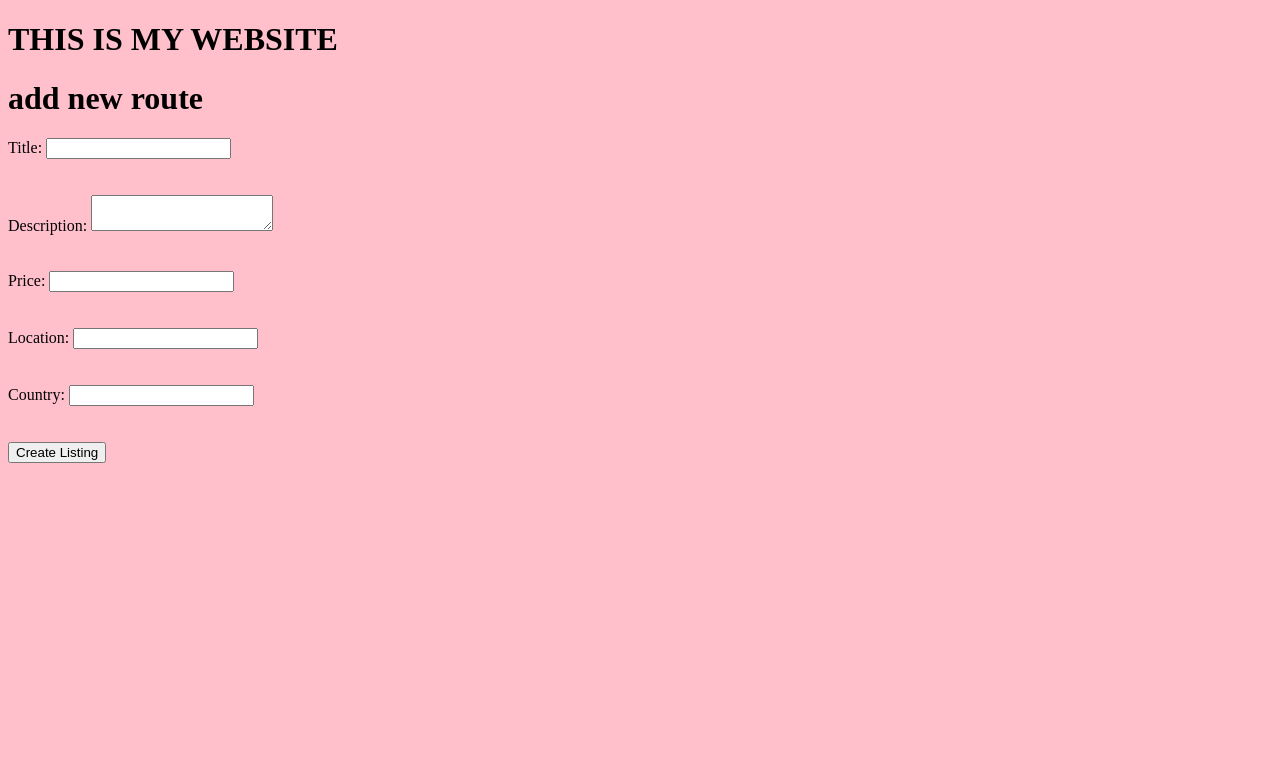
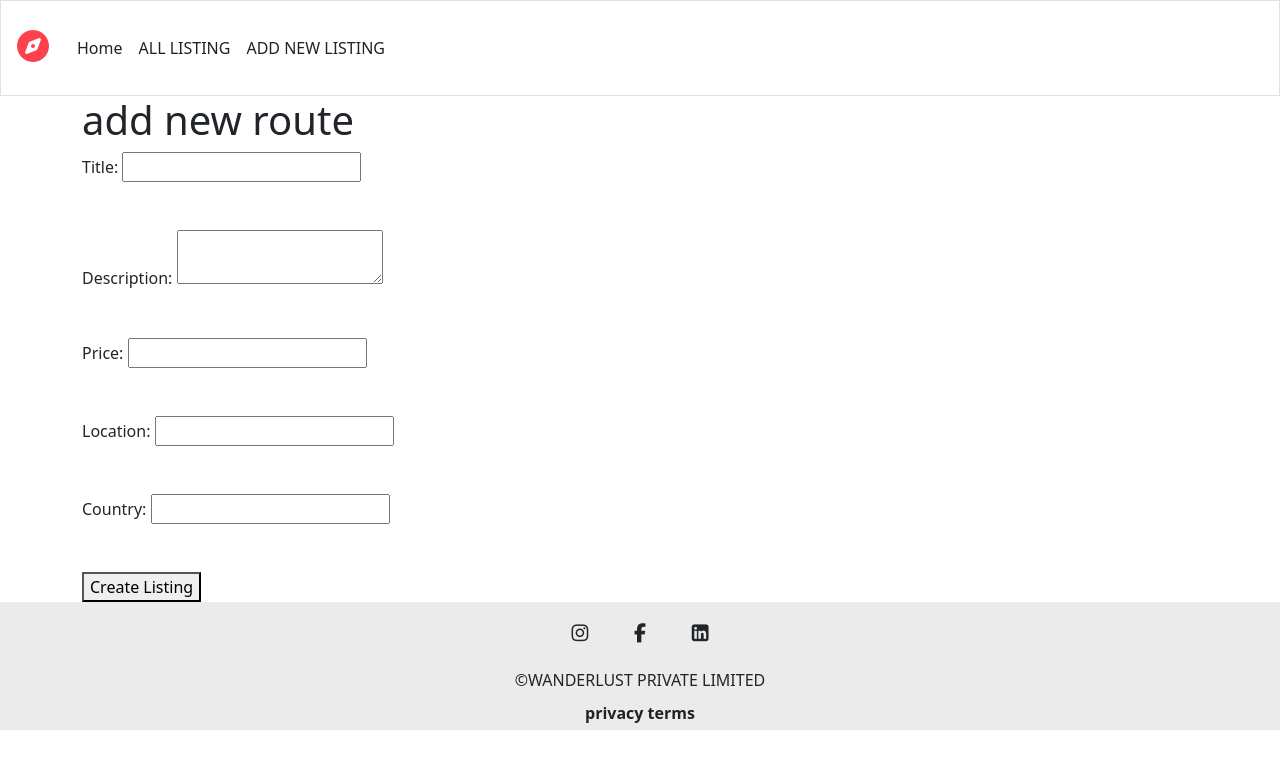
Before and after one commit to Shriyash06/TRUSTNEST, a Node server app: template views/new.ejs in a window 1280 px wide. Shown: the top 769 px of the page. Run offline with Node 20, Linux system fonts and the light colour scheme; the template is opened without the code that fills it, so the values that code supplies are empty; some libraries are stand-ins or nearby versions.

Commit message:
adding styling header/footer

```diff
--- /dev/null
+++ b/views/includes/footer.ejs
@@ -0,0 +1,15 @@
+<footer>
+    <div class="f-info">
+    <div class="f-info-social">
+        <i class="fa-brands fa-instagram"></i>
+        <i class="fa-brands fa-facebook-f"></i>
+        <i class="fa-brands fa-square-linkedin"></i>
+
+    </div>
+    <div>  &copy;WANDERLUST PRIVATE LIMITED</div>
+    <div class="f-info-links">
+        <a href = "/privacy">privacy</a>
+        <a href = "/terms">terms</a>
+    </div>
+</div>
+</footer>
--- /dev/null
+++ b/views/includes/navbar.ejs
@@ -0,0 +1,16 @@
+<nav class="navbar navbar-expand-md bg-body-light border - bottom sticky-top" >
+  <div class="container-fluid">
+    <a class="navbar-brand" href="/"><i class="fa-solid fa-compass"></i></a>
+    <button class="navbar-toggler" type="button" data-bs-toggle="collapse" data-bs-target="#navbarNavAltMarkup" aria-controls="navbarNavAltMarkup" aria-expanded="false" aria-label="Toggle navigation">
+      <span class="navbar-toggler-icon"></span>
+    </button>
+    <div class="collapse navbar-collapse" id="navbarNavAltMarkup">
+      <div class="navbar-nav">
+        <a class="nav-link active"  href="/">Home</a>
+        <a class="nav-link" href="/visting">ALL LISTING</a>
+        <a class="nav-link" href="/visting/new">ADD NEW LISTING</a>
+
+      </div>
+    </div>
+  </div>
+</nav>
--- a/views/layouts/bolierplate.ejs
+++ b/views/layouts/bolierplate.ejs
@@ -5,13 +5,18 @@
     <meta name="viewport" content="width=device-width, initial-scale=1.0">
     <title>bolierpalte</title>
     <link rel="stylesheet" href="/css/style.css">
+    <link href="https://cdn.jsdelivr.net/npm/bootstrap@5.3.7/dist/css/bootstrap.min.css" rel="stylesheet" integrity="sha384-LN+7fdVzj6u52u30Kp6M/trliBMCMKTyK833zpbD+pXdCLuTusPj697FH4R/5mcr" crossorigin="anonymous">
+
+    <link rel="stylesheet" href="https://cdnjs.cloudflare.com/ajax/libs/font-awesome/7.0.0/css/all.min.css" integrity="sha512-DxV+EoADOkOygM4IR9yXP8Sb2qwgidEmeqAEmDKIOfPRQZOWbXCzLC6vjbZyy0vPisbH2SyW27+ddLVCN+OMzQ==" crossorigin="anonymous" referrerpolicy="no-referrer" />
 </head>
 <body>
-    <h1> THIS IS MY WEBSITE</h1>
+  <%- include("../includes/navbar.ejs") %>
     <div class="container"><%- body%>
     </div>
+     <%- include("../includes/footer.ejs") %>
 
 
 
+    <script src="https://cdn.jsdelivr.net/npm/bootstrap@5.3.7/dist/js/bootstrap.bundle.min.js" integrity="sha384-ndDqU0Gzau9qJ1lfW4pNLlhNTkCfHzAVBReH9diLvGRem5+R9g2FzA8ZGN954O5Q" crossorigin="anonymous"></script>
 </body>
 </html>
--- a/views/public/css/style.css
+++ b/views/public/css/style.css
@@ -1,3 +1,48 @@
 body{
     background-color: pink;
 }
+.navbar{
+    height: 6rem;
+    background-color: white;
+}
+.fa-compass{
+    color: #fe424d;
+    font-size: 2rem;
+
+
+}
+.nav-link{
+    color: #222222 !important;
+
+
+}
+.f-info-links a {
+    text-decoration: none;
+  color: #222222;
+  font-weight: bold;
+
+}
+.f-info-links a:hover{
+    text-decoration: underline;
+    color: blue;
+}
+.f-info{
+    display: flex;
+    height: 8rem;
+    background-color: #ebebeb;
+    flex-wrap: wrap;
+    justify-content: center;
+    align-items: center;
+    align-items: space-evenly;
+    text-align: center;
+}
+.f-info-social{
+    width: 100%;
+}
+.f-info-links{
+    width: 100%;
+}
+.f-info-social i{
+    font-size: 1.2rem;
+    margin: 1rem;
+}
```
Also changed, not shown: views/index.ejs (+13 -3 lines).
